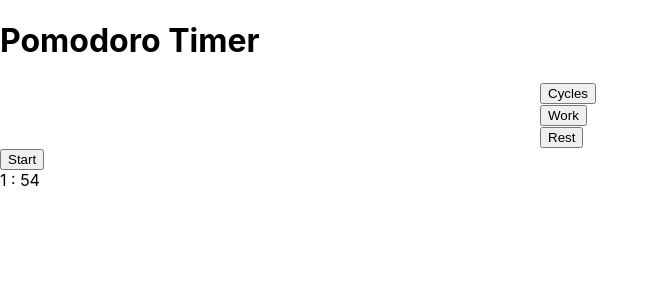
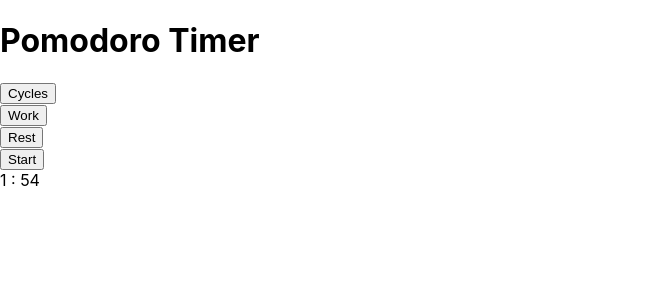
Before and after one commit to abeonweb/pomodoro, a React (Create React App) app: page / in a window 1280 px wide. Shown: the top 300 px of the page, without its empty margins (0-659 px from the left). Built offline with nearby package versions, Linux system fonts and the light colour scheme.

Commit message:
added key to mapped list

```diff
--- a/src/Dropdown.js
+++ b/src/Dropdown.js
@@ -14,12 +14,14 @@ const Dropdown = ({ options, dispatch }) => {
       setOpen(prev => !prev)
     }
 
-    return <div className="cycle-dropdown">
+    return <div className=" dropdown">
       <button onClick={handleOpen}>{options.name}</button>
       {open ? (
         <ul className="menu">
-          {options.values.map(value =>{
-              return  <li className="menu-item">
+          {options.values.map((value, index) =>{
+              return  <li
+              key={`${options.name}-${index}`}
+              className="menu-item">
                         <button className="menu-button" value={value} onClick={handleSelection}>{value}</button>
                       </li>
               })
```
